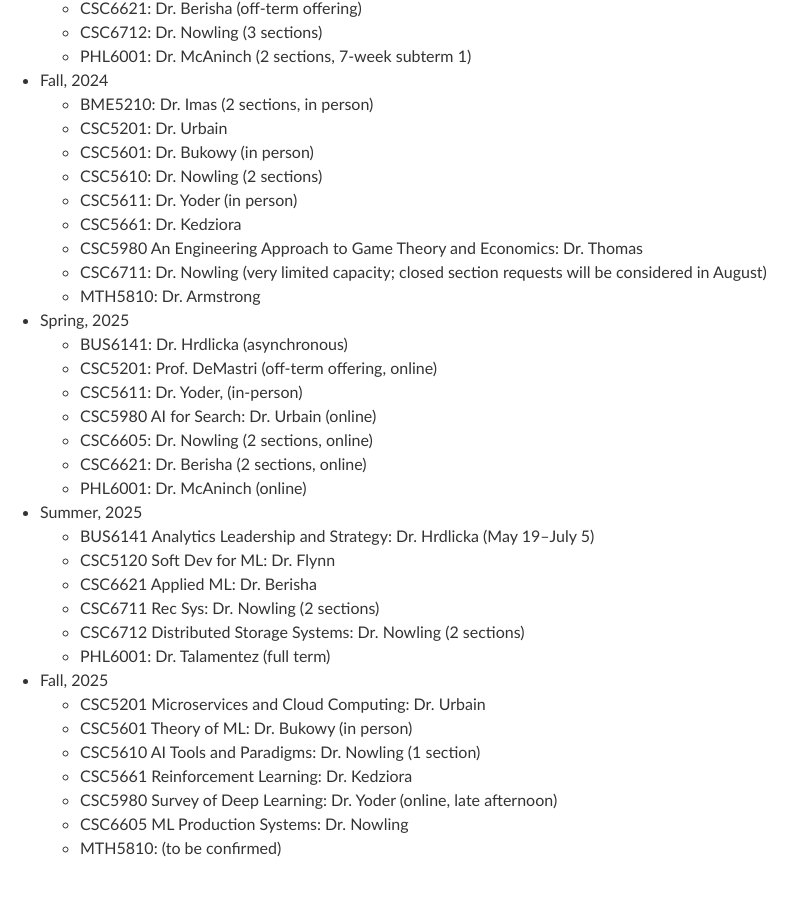
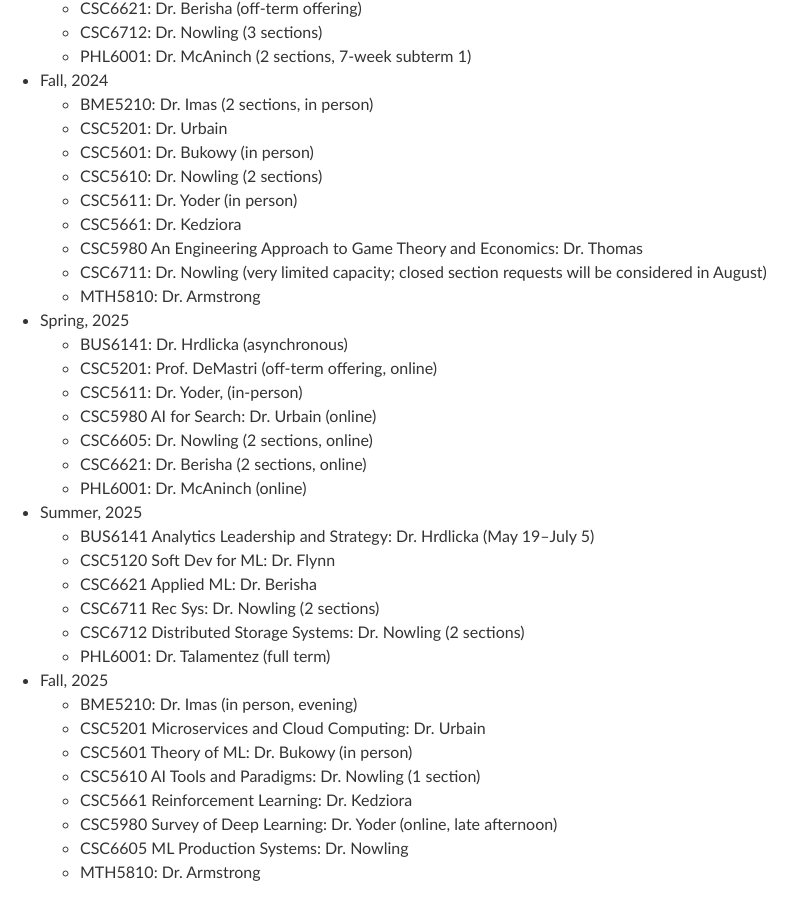
Before and after one commit to edurant/edurant.github.io, a Jekyll site: the page built from advising/msml.md, in a window 1280 px wide and 900 px high, scrolled down 9797 px. Shown: the whole window, without its empty margins (0-806 px from the left). Built offline with Jekyll 4.4.1, drawn with Linux system fonts in a browser that asks for light colours; before the commit the page ends 10673 px from its top, so only the background shows below that.

Commit message:
F25 course updates from Dr. Nowling

```diff
--- a/advising/msml.md
+++ b/advising/msml.md
@@ -364,10 +364,11 @@ CSC6999 | Elective | Computer Science Independent Study | varies
   * CSC6712 Distributed Storage Systems: Dr. Nowling (2 sections)
   * PHL6001: Dr. Talamentez (full term)
 * Fall, 2025
+  * BME5210: Dr. Imas (in person, evening)
   * CSC5201 Microservices and Cloud Computing: Dr. Urbain
   * CSC5601 Theory of ML: Dr. Bukowy (in person)
   * CSC5610 AI Tools and Paradigms: Dr. Nowling (1 section)
   * CSC5661 Reinforcement Learning: Dr. Kedziora
   * CSC5980 Survey of Deep Learning: Dr. Yoder (online, late afternoon)
   * CSC6605 ML Production Systems: Dr. Nowling
-  * MTH5810: (to be confirmed)
+  * MTH5810: Dr. Armstrong
```
